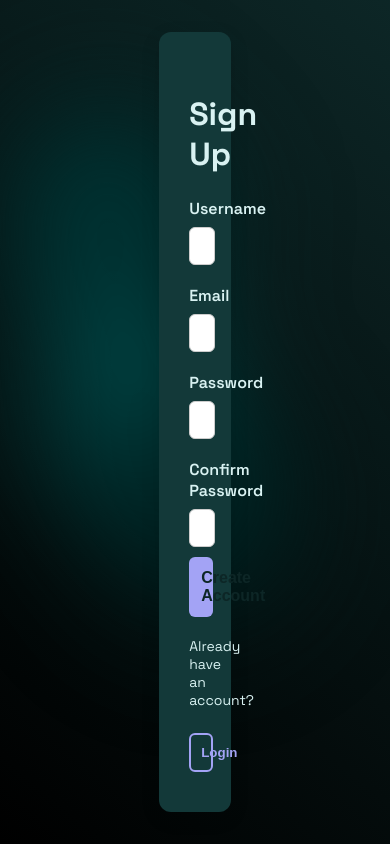
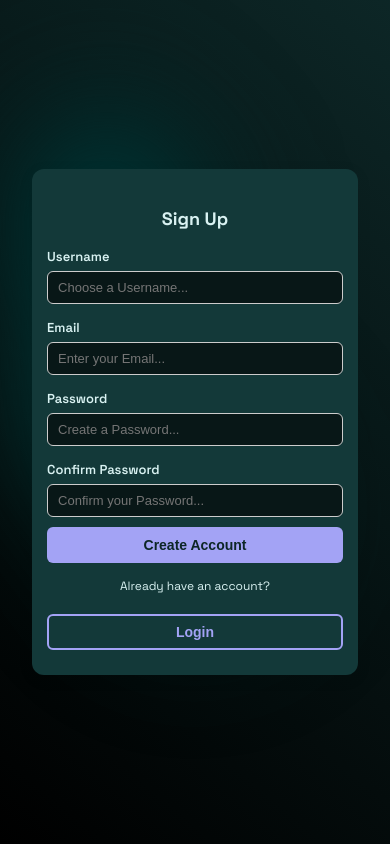
Before and after one commit to HaekalMadani/MyHub, a React (Vite) app in the folder frontend/: page /signup in a window 390 px wide. Built offline with nearby package versions, Linux system fonts and the light colour scheme.

Commit message:
mobile adaptability part 1

```diff
--- a/frontend/src/stylesheets/index.css
+++ b/frontend/src/stylesheets/index.css
@@ -34,6 +34,11 @@
     height: 100%;
     background-color: var(--color-primary-dark);
     font-family: 'Space Grotesk', sans-serif;
+    box-sizing: border-box;
+}
+
+*, *:before, *:after {
+  box-sizing: inherit;
 }
 
 dialog{
@@ -43,29 +48,18 @@
 .container{
     display: grid;
     grid-template-columns: .95fr 6fr;
-    grid-template-rows: 0.3fr repeat(5, 1fr);
-
+    grid-template-rows: 0.3fr auto; /* Adjusted for more flexible content */
+    grid-template-areas:
+        "sidebar header"
+        "sidebar main"
+        "sidebar main"
+        "sidebar main"
+        "sidebar main"
+        "sidebar main";
     font-weight: bold;
     min-height: 100vh;
     font-family: 'Space Grotesk', sans-serif;
     background: var(--color-primary-dark);
-}
-
-.spinner {
-    border: 2px solid #f3f3f3;
-    border-top: 2px solid #555;
-    border-radius: 50%;
-    width: 14px;
-    height: 14px;
-    animation: spin 1s linear infinite;
-    display: inline-block;
-    margin-right: 8px;
-    vertical-align: middle;
-  }
-
-  @keyframes spin {
-    0% { transform: rotate(0deg); }
-    100% { transform: rotate(360deg); }
 }
 
 .fail-container {
@@ -74,26 +68,29 @@
     justify-content: center;
     align-items: center;
     background-color: var(--color-primary);
+    padding: 15px;
 }
 
 .fail-message-box {
     text-align: center;
     background-color: var(--color-primary-light);
-    padding: 40px;
+    padding: 30px; /* Adjusted padding */
     border-radius: 10px;
     box-shadow: 0 4px 12px rgba(0, 0, 0, 0.15);
+    width: 100%;
+    max-width: 500px; /* Max width for larger mobile screens */
 }
 
 .fail-message {
-    font-size: 24px;
+    font-size: 20px; /* Adjusted font size */
     color: var(--color-secondary);
     filter: brightness(1.2);
     margin-bottom: 20px;
 }
 
 .fail-button {
-    font-size: 18px;
-    padding: 10px 20px;
+    font-size: 16px; /* Adjusted font size */
+    padding: 12px 24px; /* Adjusted padding */
     background-color: var(--color-tertiary);
     color: white;
     border: none;
@@ -111,3 +108,47 @@
     fill: var(--color-tertiary);
     transition: fill 0.3s ease;
 }
+
+/* Mobile specific styles */
+@media (max-width: 768px) {
+    .container {
+        grid-template-columns: 1fr; /* Sidebar and main content will stack */
+        grid-template-rows: auto auto 1fr; /* Adjust rows for header, optional sidebar, and main content */
+        grid-template-areas: /* Adjust if you have a mobile-specific sidebar toggle */
+            "header"
+            "main"
+            "main";
+    }
+
+    .fail-message {
+        font-size: 18px;
+    }
+
+    .fail-button {
+        font-size: 16px;
+        padding: 10px 18px;
+    }
+
+    .icon {
+        width: 18px;
+        height: 18px;
+    }
+
+    html, body {
+        font-size: 14px; /* Adjust base font size for better readability on mobile */
+    }
+}
+
+@media (max-width: 480px) {
+    .fail-message-box {
+        padding: 20px;
+    }
+    .fail-message {
+        font-size: 16px;
+    }
+
+    .fail-button {
+        font-size: 14px;
+        padding: 8px 16px;
+    }
+}
--- a/frontend/src/stylesheets/login.css
+++ b/frontend/src/stylesheets/login.css
@@ -7,6 +7,10 @@
     border-radius: 12px;
     box-shadow: 0 6px 20px rgba(0, 0, 0, 0.1);
     width: 20%;
+    min-width: 300px; /* Minimum width for very large screens */
+    max-width: 450px; /* Maximum width for better form readability */
+    margin-left: auto; /* Center the form if it's inside a flex/grid container */
+    margin-right: auto; /* Center the form */
 }
 
 
@@ -14,6 +18,7 @@
     text-align: center;
     margin-bottom: 24px;
     color: var(--color-secondary);
+    font-size: 24px; /* Base font size */
 }
 
 .login-username,
@@ -29,6 +34,7 @@
     margin-bottom: 8px;
     font-weight: 600;
     color: var(--color-secondary);
+    font-size: 14px; /* Base font size */
 }
 
 input[type="text"],
@@ -36,15 +42,18 @@
 input[type="email"] {
     width: 100%;
     padding: 10px 12px;
-    border: 1px solid #ccc;
+    border: 1px solid #ccc; /* Consider using a variable from :root if available */
     border-radius: 6px;
     font-size: 14px;
     transition: border 0.3s ease;
+    background-color: var(--color-primary-dark, #f0f0f0); /* Fallback color */
+    color: var(--color-secondary, #333); /* Fallback color */
 }
 
 input:focus {
     border-color: var(--color-tertiary);
     outline: none;
+    box-shadow: 0 0 0 2px hsla(var(--color-tertiary), 0.3); /* Adding a focus ring */
 }
 
 .submit-login {
@@ -57,12 +66,12 @@
     font-size: 16px;
     font-weight: bold;
     cursor: pointer;
-    transition: background-color 0.5s ease;
+    transition: background-color 0.5s ease, filter 0.3s ease;
     margin-top: 10px;
 }
 
 .submit-login:hover {
-    filter: brightness(0.7);
+    filter: brightness(0.85); /* Adjusted for more noticeable hover */
 }
 
 form p {
@@ -83,9 +92,107 @@
     cursor: pointer;
     transition: all 0.3s ease;
     margin-top: 10px;
+    font-size: 15px; /* Base font size */
 }
 
 form button:not(.submit-login):hover {
     background-color: var(--color-tertiary);
     color: var(--color-primary);
 }
+
+/* Tablet and smaller desktop styles */
+@media (max-width: 1024px) {
+    .form-container {
+        width: 50%;
+        padding: 35px 25px;
+    }
+    form h1 {
+        font-size: 22px;
+    }
+}
+
+/* Mobile specific styles */
+@media (max-width: 768px) {
+    .form-container {
+        width: 80%;
+        padding: 30px 20px;
+        min-width: unset; /* Remove min-width for smaller screens */
+    }
+
+    form h1 {
+        font-size: 20px;
+        margin-bottom: 20px;
+    }
+
+    label {
+        font-size: 13px;
+    }
+
+    input[type="text"],
+    input[type="password"],
+    input[type="email"] {
+        padding: 9px 10px;
+        font-size: 13px;
+    }
+
+    .submit-login {
+        padding: 11px;
+        font-size: 15px;
+    }
+
+    form p {
+        font-size: 13px;
+    }
+
+    form button:not(.submit-login) {
+        padding: 9px;
+        font-size: 14px;
+    }
+}
+
+/* Smaller mobile specific styles */
+@media (max-width: 480px) {
+    .form-container {
+        width: 90%;
+        padding: 25px 15px;
+        box-shadow: 0 4px 15px rgba(0, 0, 0, 0.08);
+    }
+
+    form h1 {
+        font-size: 18px;
+        margin-bottom: 18px;
+    }
+
+    .login-username,
+    .login-password,
+    .signup-username,
+    .signup-password,
+    .signup-email {
+        margin-bottom: 15px;
+    }
+
+    label {
+        margin-bottom: 6px;
+    }
+
+    input[type="text"],
+    input[type="password"],
+    input[type="email"] {
+        padding: 8px 10px;
+    }
+
+    .submit-login {
+        padding: 10px;
+        font-size: 14px;
+    }
+
+    form p {
+        font-size: 12px;
+        margin-top: 15px;
+    }
+
+    form button:not(.submit-login) {
+        padding: 8px;
+        margin-top: 8px;
+    }
+}
```
Also changed, not shown: frontend/src/stylesheets/sidebar.css (+160 -34 lines). Lines whose indentation alone changed are shown as unchanged.
